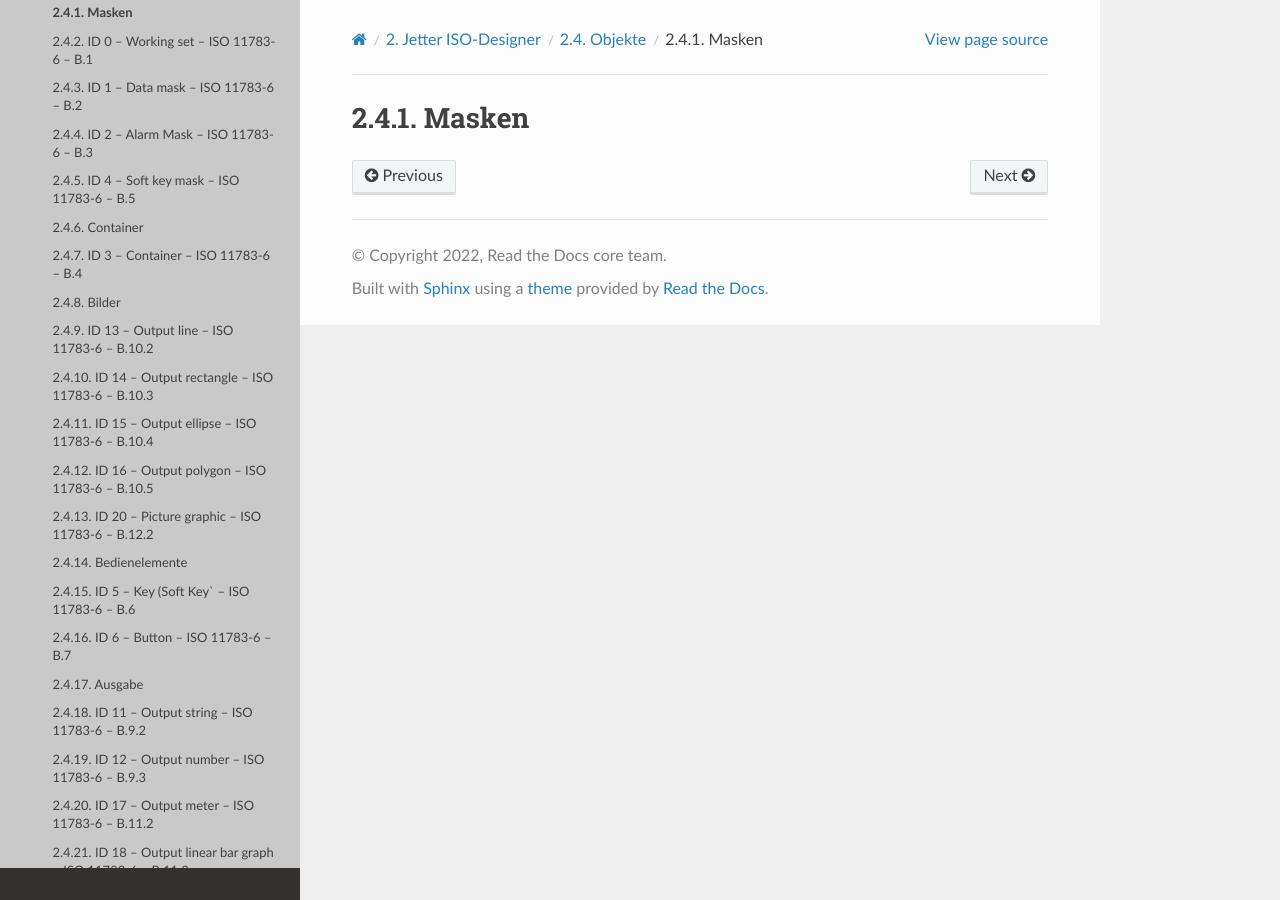
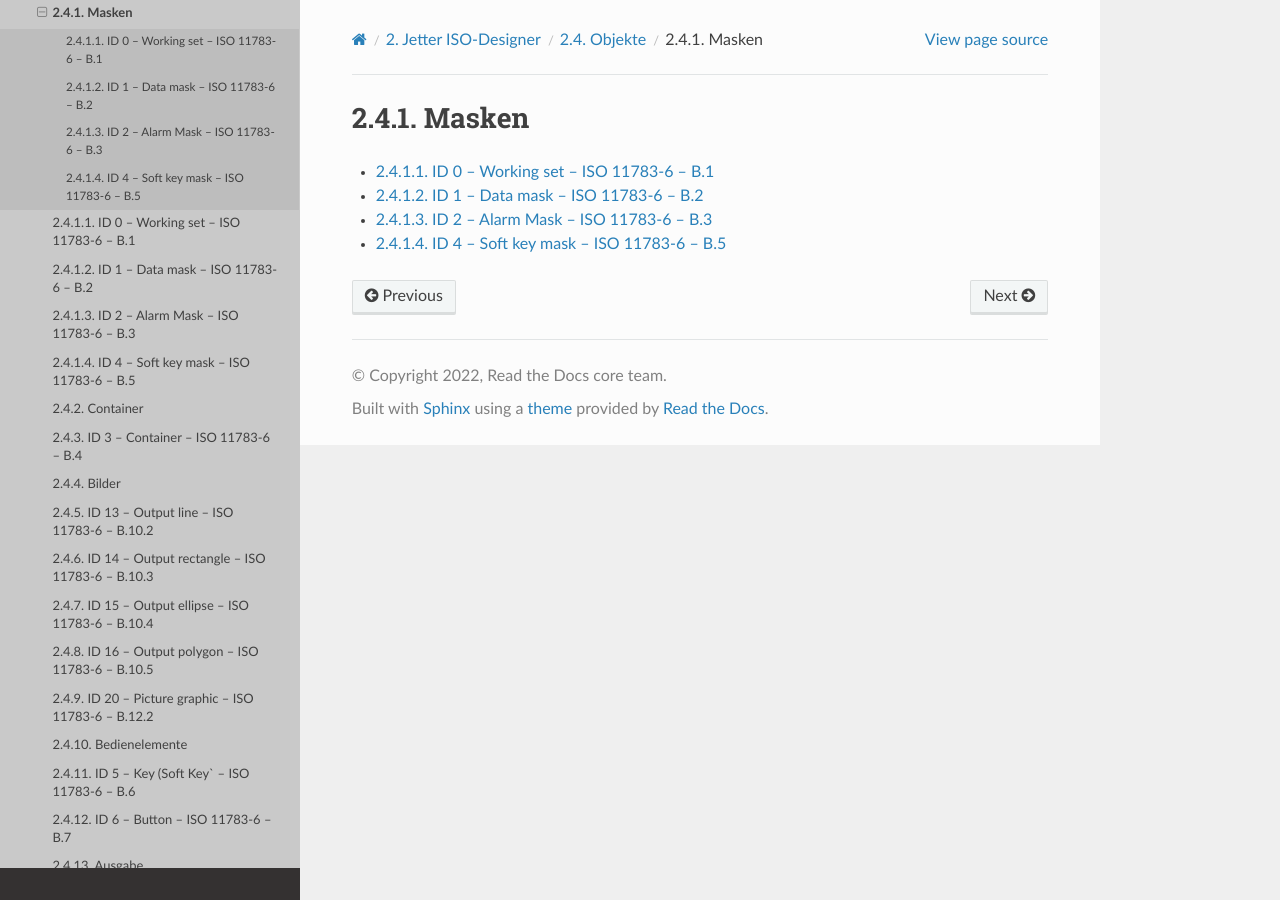
Before and after one commit to Meisterschulen-am-Ostbahnhof-Munchen/ISOBUS-VT-Objects-docs, a Sphinx documentation site: the page built from docs/Masken.rst, in a window 1280 px wide. Built offline with Sphinx 7.4.7 and the Read the Docs theme 2.0.0, drawn with Linux system fonts in a browser that asks for light colours; pages that are not in the unit, such as notebooks, are missing from menus.

Commit message:
Update Masken.rst

```diff
--- a/docs/Masken.rst
+++ b/docs/Masken.rst
@@ -1,2 +1,15 @@
 Masken
 ######
+
+
+
+
+
+.. toctree::
+   :numbered:
+   :maxdepth: 9
+
+   ID-00-–-Working-set-–-ISO-11783-6-–-B.1
+   ID-01-–-Data-mask-–-ISO-11783-6-–-B.2
+   ID-02-–-Alarm-Mask-–-ISO-11783-6-–-B.3
+   ID-04-–-Soft-key-mask-–-ISO-11783-6-–-B.5
```
